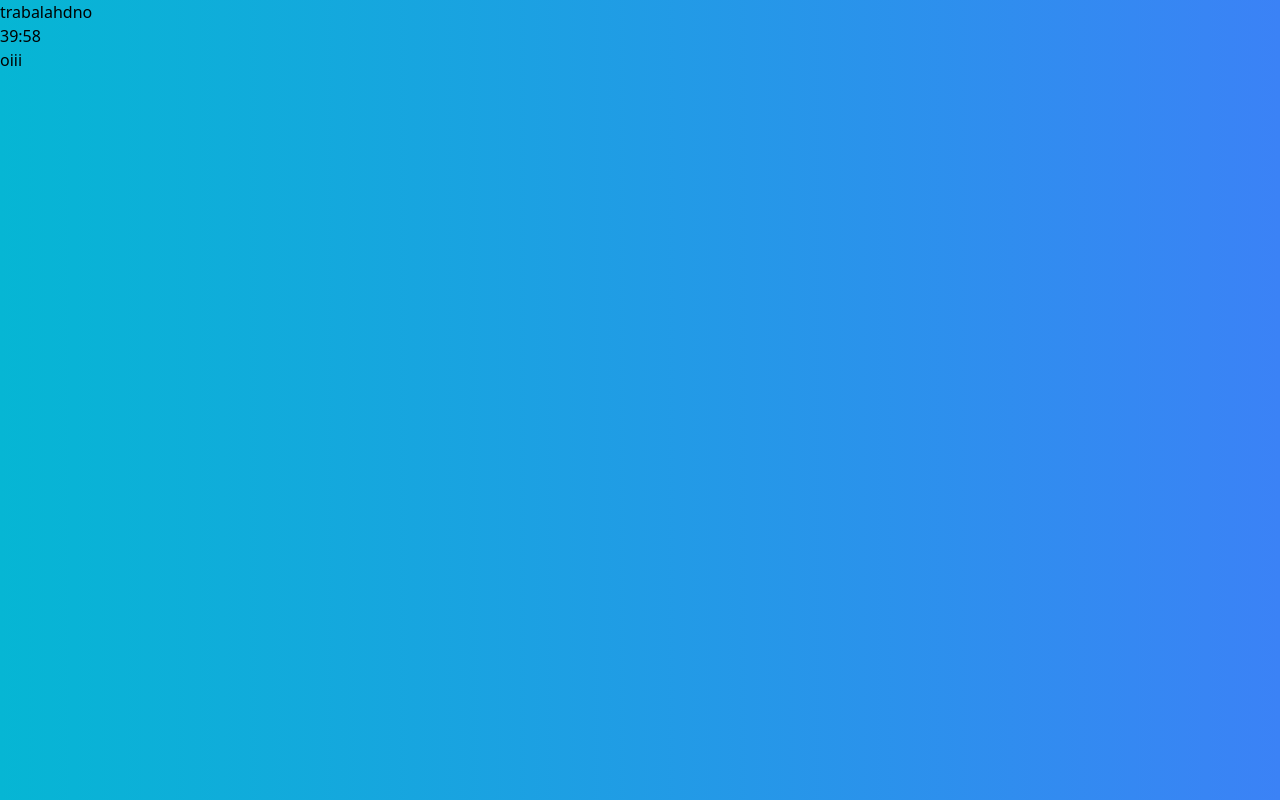
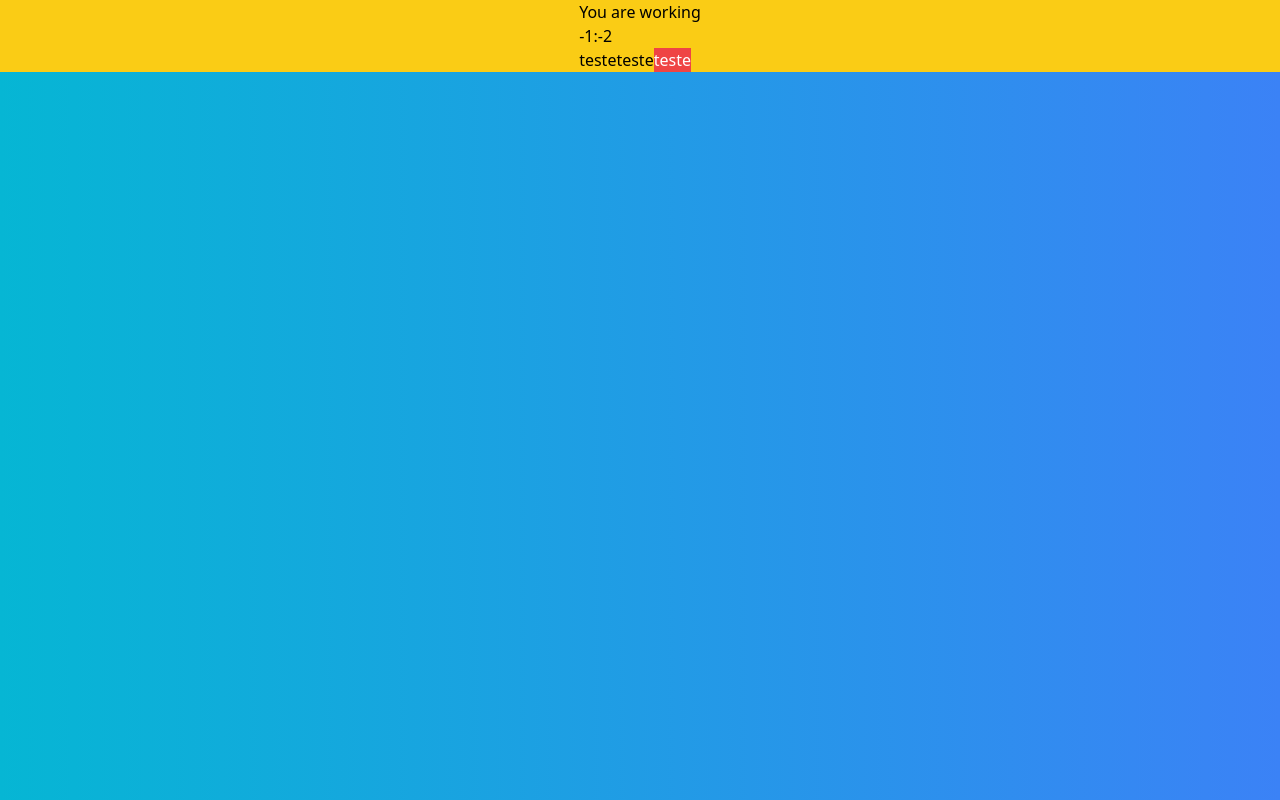
Before and after one commit to luixgabriel/pomodoroApp, a React (Vite) app: page / in a window 1280 px wide. Both pictures are taken after a click on the button "Start". Built offline with nearby package versions, Linux system fonts and the light colour scheme.

Commit message:
feat: adding inputs and pomodoro page

```diff
--- a/index.html
+++ b/index.html
@@ -7,7 +7,7 @@
     <link rel="preconnect" href="https://fonts.gstatic.com" crossorigin>
     <link href="https://fonts.googleapis.com/css2?family=Open+Sans:ital@0;1&family=Raleway:ital,wght@0,600;0,700;0,900;1,700&display=swap" rel="stylesheet">
     <meta name="viewport" content="width=device-width, initial-scale=1.0" />
-    <title>Vite + React + TS</title>
+    <title>Pomodoro App</title>
   </head>
   <body class="bg-gradient-to-r from-cyan-500 to-blue-500">
     <div id="root"></div>
--- a/package.json
+++ b/package.json
@@ -12,7 +12,8 @@
   "dependencies": {
     "lucide-react": "^0.240.0",
     "react": "^18.2.0",
-    "react-dom": "^18.2.0"
+    "react-dom": "^18.2.0",
+    "react-hook-form": "^7.44.3"
   },
   "devDependencies": {
     "@rocketseat/eslint-config": "^1.2.0",
--- a/src/App.tsx
+++ b/src/App.tsx
@@ -6,11 +6,21 @@ function App() {
   const [isOpen, setIsOpen] = useState<boolean | string | null>(
     localStorage.getItem('timerState'),
   )
+  const [task, setTask] = useState('')
+  const [pomodoroTimer, setPomodoroTimer] = useState('')
+  const [shortRestTime, setShortRestTime] = useState('')
+  const [longRestTime, setLongRestTime] = useState('5000')
+  const [cycles, setCycles] = useState('')
 
   if (isOpen) {
     return (
       <h1>
-        <PomodoroTimer defaultPomodoroTimer={6000} />
+        <PomodoroTimer
+          PomodoroTimer={Number(pomodoroTimer)}
+          shortRestTIme={Number(shortRestTime)}
+          longRestTime={Number(longRestTime)}
+          cycles={Number(cycles)}
+        />
       </h1>
     )
   }
@@ -22,12 +32,16 @@ function App() {
         </div>
         <div className="h-5/6 w-1 rounded-sm bg-white" />
         <div className="flex min-w-[40%] flex-col justify-center">
-          <div className="mb-5 flex w-full gap-4  text-lg ">
+          <div className="mb-5 flex w-full gap-4 text-lg ">
             <Newspaper color="white" />
             <h1 className="font-raleway text-white">Task</h1>
             <input
               type="text"
               className=":focus border-b-2 border-white bg-transparent text-white outline-none"
+              value={task}
+              name="task"
+              onChange={(e) => setTask(e.target.value)}
+              required
             />
           </div>
           <div className="mb-5 flex gap-5 text-lg">
@@ -36,6 +50,10 @@ function App() {
             <input
               type="text"
               className=":focus border-b-2 border-white bg-transparent text-white outline-none"
+              value={pomodoroTimer}
+              name="task"
+              onChange={(e) => setPomodoroTimer(e.target.value)}
+              required
             />
           </div>
           <div className=" mb-5 flex gap-5 text-lg">
@@ -44,6 +62,10 @@ function App() {
             <input
               type="text"
               className=":focus border-b-2 border-white bg-transparent text-white outline-none"
+              value={shortRestTime}
+              name="task"
+              onChange={(e) => setShortRestTime(e.target.value)}
+              required
             />
           </div>
           <div className=" mb-5 flex gap-5 text-lg">
@@ -52,6 +74,10 @@ function App() {
             <input
               type="text"
               className=":focus border-b-2 border-white bg-transparent text-white outline-none"
+              value={cycles}
+              name="task"
+              onChange={(e) => setCycles(e.target.value)}
+              required
             />
           </div>
           <button
--- a/src/components/pomodoro-timer.tsx
+++ b/src/components/pomodoro-timer.tsx
@@ -4,22 +4,32 @@ import { Button } from './button'
 import { Timer } from './timer'
 
 interface PomodoroTimerProps {
-  defaultPomodoroTimer: number
+  PomodoroTimer: number
+  shortRestTIme: number
+  longRestTime: number
+  cycles: number
 }
 
 export function PomodoroTimer({
-  defaultPomodoroTimer,
+  PomodoroTimer,
+  shortRestTIme,
+  longRestTime,
+  cycles,
 }: PomodoroTimerProps): React.JSX.Element {
-  const [mainTime, setMainTime] = useState(defaultPomodoroTimer)
+  const [mainTime, setMainTime] = useState(PomodoroTimer)
   useInterval(() => {
     setMainTime(mainTime - 1)
   }, 1000)
 
   return (
-    <div>
-      <h2>trabalahdno</h2>
-      <Timer mainTime={mainTime} />
-      <Button text="oiii" />
+    <div className="flex items-center justify-center bg-yellow-400">
+      <div>
+        <h2>You are working</h2>
+        <Timer mainTime={mainTime} />
+        <Button text="teste" />
+        <Button text="teste" />
+        <Button text="teste" classname="bg-red-500 text-white" />
+      </div>
     </div>
   )
 }
```
Also changed, not shown: src/components/pomodoro-inputs.tsx (added, +74 -0 lines), 1 other file (tests, documents, lock files or other folders).
